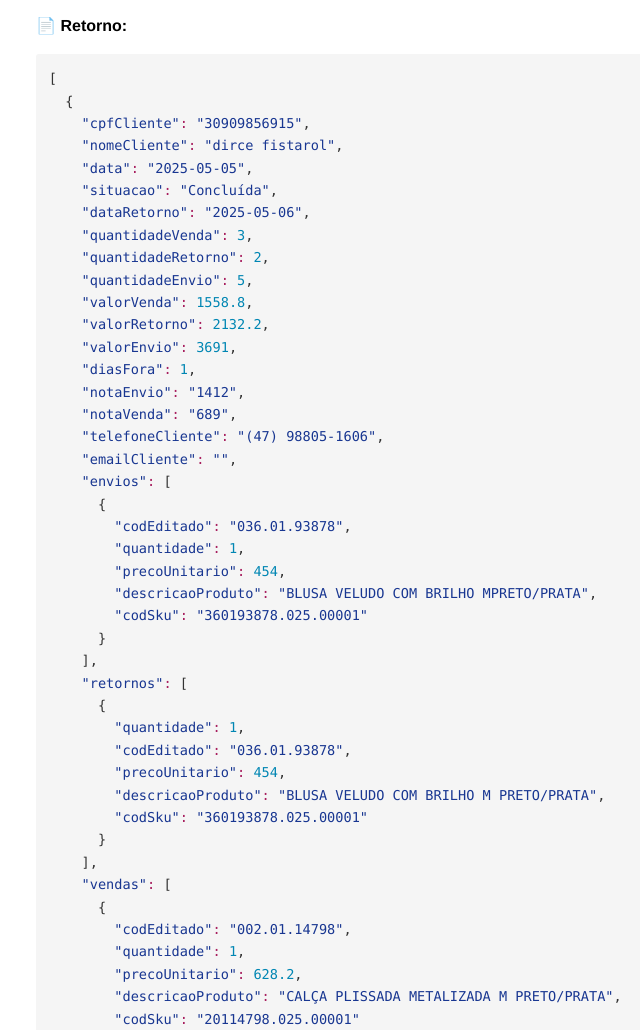
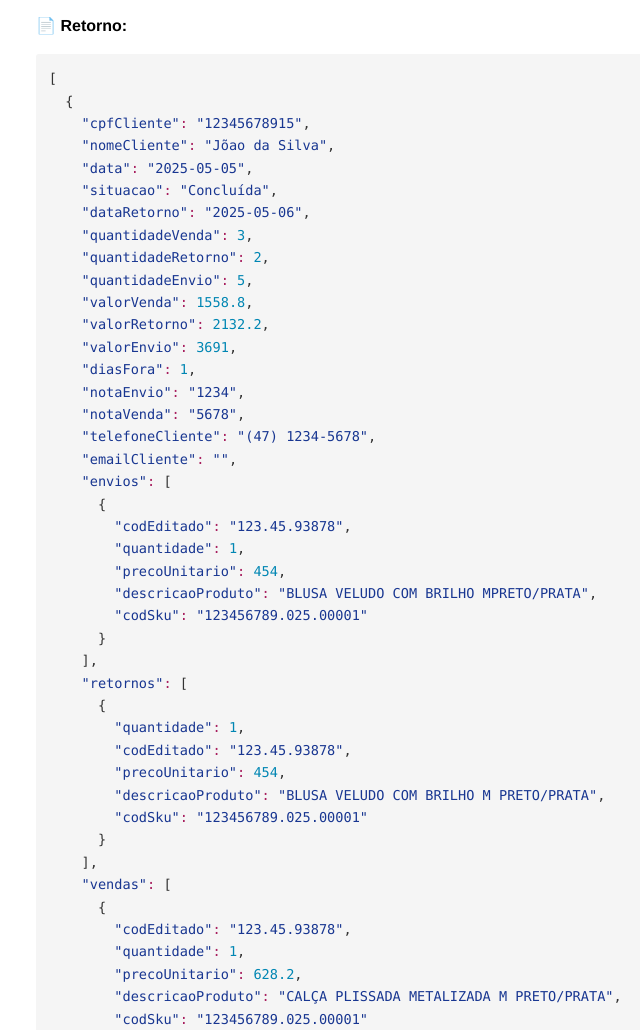
Before and after one commit to LeonardoNoroWidelab/PoliticaPrivacidade, a plain HTML site: page apis/malinha.html in a window 1280 px wide. Shown: the part 488-1518 px from the top of the page, without its empty margins (179-819 px from the left). Drawn offline with nearby package versions, Linux system fonts and the light colour scheme.

Commit message:
Alterado dados mockados para o malinha

```diff
--- a/apis/malinha.html
+++ b/apis/malinha.html
@@ -1,7 +1,7 @@
 <!DOCTYPE html>
 <html>
   <head>
-    <title>TODO</title>
+    <title>APIS Malinha</title>
     <meta charset="utf-8" />
     <meta name="viewport" content="width=device-width, initial-scale=1.0" />
 
@@ -846,8 +846,8 @@
         class="language-json json"
       ><code><span class="token punctuation">[</span>
   <span class="token punctuation">{</span>
-    <span class="token property">"cpfCliente"</span><span class="token operator">:</span> <span class="token string">"30909856915"</span><span class="token punctuation">,</span>
-    <span class="token property">"nomeCliente"</span><span class="token operator">:</span> <span class="token string">"dirce fistarol"</span><span class="token punctuation">,</span>
+    <span class="token property">"cpfCliente"</span><span class="token operator">:</span> <span class="token string">"12345678915"</span><span class="token punctuation">,</span>
+    <span class="token property">"nomeCliente"</span><span class="token operator">:</span> <span class="token string">"Jõao da Silva"</span><span class="token punctuation">,</span>
     <span class="token property">"data"</span><span class="token operator">:</span> <span class="token string">"2025-05-05"</span><span class="token punctuation">,</span>
     <span class="token property">"situacao"</span><span class="token operator">:</span> <span class="token string">"Concluída"</span><span class="token punctuation">,</span>
     <span class="token property">"dataRetorno"</span><span class="token operator">:</span> <span class="token string">"2025-05-06"</span><span class="token punctuation">,</span>
@@ -858,35 +858,35 @@
     <span class="token property">"valorRetorno"</span><span class="token operator">:</span> <span class="token number">2132.2</span><span class="token punctuation">,</span>
     <span class="token property">"valorEnvio"</span><span class="token operator">:</span> <span class="token number">3691</span><span class="token punctuation">,</span>
     <span class="token property">"diasFora"</span><span class="token operator">:</span> <span class="token number">1</span><span class="token punctuation">,</span>
-    <span class="token property">"notaEnvio"</span><span class="token operator">:</span> <span class="token string">"1412"</span><span class="token punctuation">,</span>
-    <span class="token property">"notaVenda"</span><span class="token operator">:</span> <span class="token string">"689"</span><span class="token punctuation">,</span>
-    <span class="token property">"telefoneCliente"</span><span class="token operator">:</span> <span class="token string">"(47) 98805-1606"</span><span class="token punctuation">,</span>
+    <span class="token property">"notaEnvio"</span><span class="token operator">:</span> <span class="token string">"1234"</span><span class="token punctuation">,</span>
+    <span class="token property">"notaVenda"</span><span class="token operator">:</span> <span class="token string">"5678"</span><span class="token punctuation">,</span>
+    <span class="token property">"telefoneCliente"</span><span class="token operator">:</span> <span class="token string">"(47) 1234-5678"</span><span class="token punctuation">,</span>
     <span class="token property">"emailCliente"</span><span class="token operator">:</span> <span class="token string">""</span><span class="token punctuation">,</span>
     <span class="token property">"envios"</span><span class="token operator">:</span> <span class="token punctuation">[</span>
       <span class="token punctuation">{</span>
-        <span class="token property">"codEditado"</span><span class="token operator">:</span> <span class="token string">"036.01.93878"</span><span class="token punctuation">,</span>
+        <span class="token property">"codEditado"</span><span class="token operator">:</span> <span class="token string">"123.45.93878"</span><span class="token punctuation">,</span>
         <span class="token property">"quantidade"</span><span class="token operator">:</span> <span class="token number">1</span><span class="token punctuation">,</span>
         <span class="token property">"precoUnitario"</span><span class="token operator">:</span> <span class="token number">454</span><span class="token punctuation">,</span>
         <span class="token property">"descricaoProduto"</span><span class="token operator">:</span> <span class="token string">"BLUSA VELUDO COM BRILHO MPRETO/PRATA"</span><span class="token punctuation">,</span>
-        <span class="token property">"codSku"</span><span class="token operator">:</span> <span class="token string">"360193878.025.00001"</span>
+        <span class="token property">"codSku"</span><span class="token operator">:</span> <span class="token string">"123456789.025.00001"</span>
       <span class="token punctuation">}</span>
     <span class="token punctuation">]</span><span class="token punctuation">,</span>
     <span class="token property">"retornos"</span><span class="token operator">:</span> <span class="token punctuation">[</span>
       <span class="token punctuation">{</span>
         <span class="token property">"quantidade"</span><span class="token operator">:</span> <span class="token number">1</span><span class="token punctuation">,</span>
-        <span class="token property">"codEditado"</span><span class="token operator">:</span> <span class="token string">"036.01.93878"</span><span class="token punctuation">,</span>
+        <span class="token property">"codEditado"</span><span class="token operator">:</span> <span class="token string">"123.45.93878"</span><span class="token punctuation">,</span>
         <span class="token property">"precoUnitario"</span><span class="token operator">:</span> <span class="token number">454</span><span class="token punctuation">,</span>
         <span class="token property">"descricaoProduto"</span><span class="token operator">:</span> <span class="token string">"BLUSA VELUDO COM BRILHO M PRETO/PRATA"</span><span class="token punctuation">,</span>
-        <span class="token property">"codSku"</span><span class="token operator">:</span> <span class="token string">"360193878.025.00001"</span>
+        <span class="token property">"codSku"</span><span class="token operator">:</span> <span class="token string">"123456789.025.00001"</span>
       <span class="token punctuation">}</span>
     <span class="token punctuation">]</span><span class="token punctuation">,</span>
     <span class="token property">"vendas"</span><span class="token operator">:</span> <span class="token punctuation">[</span>
       <span class="token punctuation">{</span>
-        <span class="token property">"codEditado"</span><span class="token operator">:</span> <span class="token string">"002.01.14798"</span><span class="token punctuation">,</span>
+        <span class="token property">"codEditado"</span><span class="token operator">:</span> <span class="token string">"123.45.93878"</span><span class="token punctuation">,</span>
         <span class="token property">"quantidade"</span><span class="token operator">:</span> <span class="token number">1</span><span class="token punctuation">,</span>
         <span class="token property">"precoUnitario"</span><span class="token operator">:</span> <span class="token number">628.2</span><span class="token punctuation">,</span>
         <span class="token property">"descricaoProduto"</span><span class="token operator">:</span> <span class="token string">"CALÇA PLISSADA METALIZADA M PRETO/PRATA"</span><span class="token punctuation">,</span>
-        <span class="token property">"codSku"</span><span class="token operator">:</span> <span class="token string">"20114798.025.00001"</span>
+        <span class="token property">"codSku"</span><span class="token operator">:</span> <span class="token string">"123456789.025.00001"</span>
       <span class="token punctuation">}</span>
     <span class="token punctuation">]</span>
   <span class="token punctuation">}</span>
```
